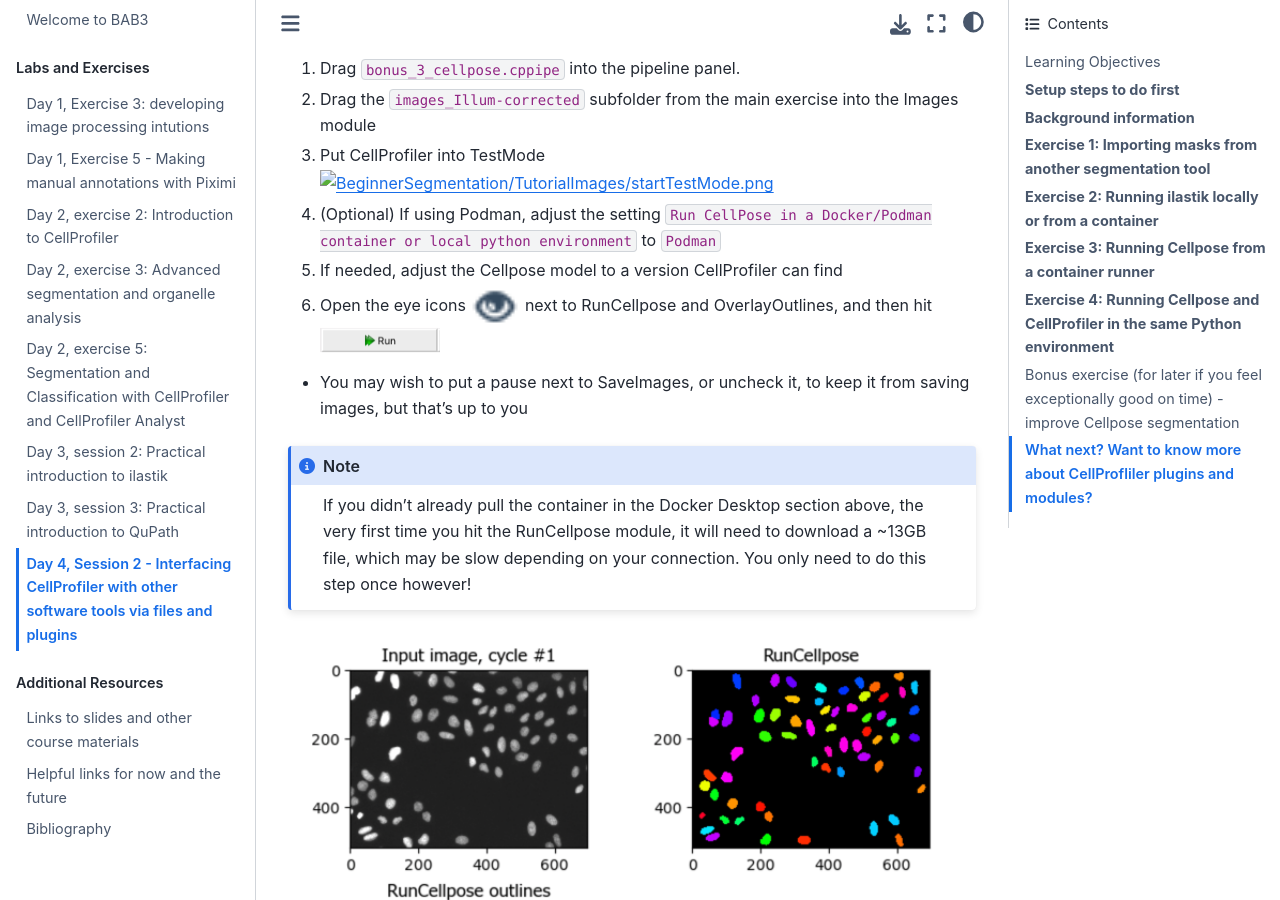
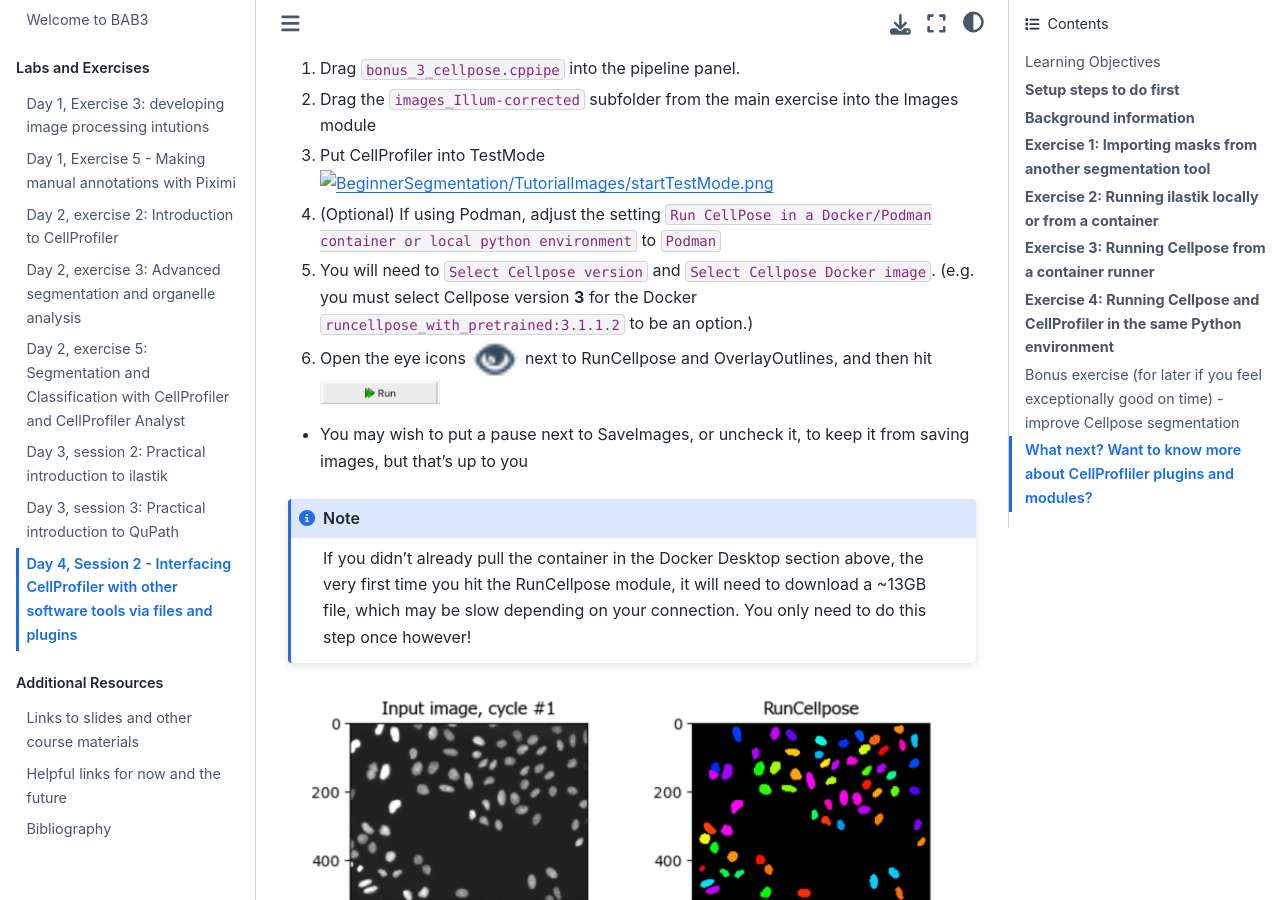
Before and after one commit to broadinstitute/BAB3, a Jupyter Book: the page built from docs/BeginnerSegmentation/BeginnerSegmentationPlugins.md, in a window 1280 px wide and 900 px high, scrolled down 14258 px. Built offline with Jupyter Book 1.0.4 settings and Sphinx 7.4.7 and the Sphinx Book theme 1.1.4, drawn with Linux system fonts in a browser that asks for light colours.

Commit message:
clarify module settings

```diff
--- a/docs/BeginnerSegmentation/BeginnerSegmentationPlugins.md
+++ b/docs/BeginnerSegmentation/BeginnerSegmentationPlugins.md
@@ -260,7 +260,7 @@ RunCellpose is by far our most popular plugin, simply because a) Cellpose is awe
 1. Drag the `images_Illum-corrected` subfolder from the main exercise into the Images module
 1. Put CellProfiler into TestMode <img src="./TutorialImages/startTestMode.png" width="120"/>
 1. (Optional) If using Podman, adjust the setting `Run CellPose in a Docker/Podman container or local python environment` to `Podman`
-1. If needed, adjust the Cellpose model to a version CellProfiler can find
+1. You will need to `Select Cellpose version` and `Select Cellpose Docker image`. (e.g. you must select Cellpose version **3** for the Docker `runcellpose_with_pretrained:3.1.1.2` to be an option.)
 1. Open the eye icons <img src="./TutorialImages/EyeOpen.png" width="50"/> next to RunCellpose and OverlayOutlines, and then hit <img src="./TutorialImages/Run.png" width="120"/>
   - You may wish to put a pause next to SaveImages, or uncheck it, to keep it from saving images, but that's up to you
 
```
